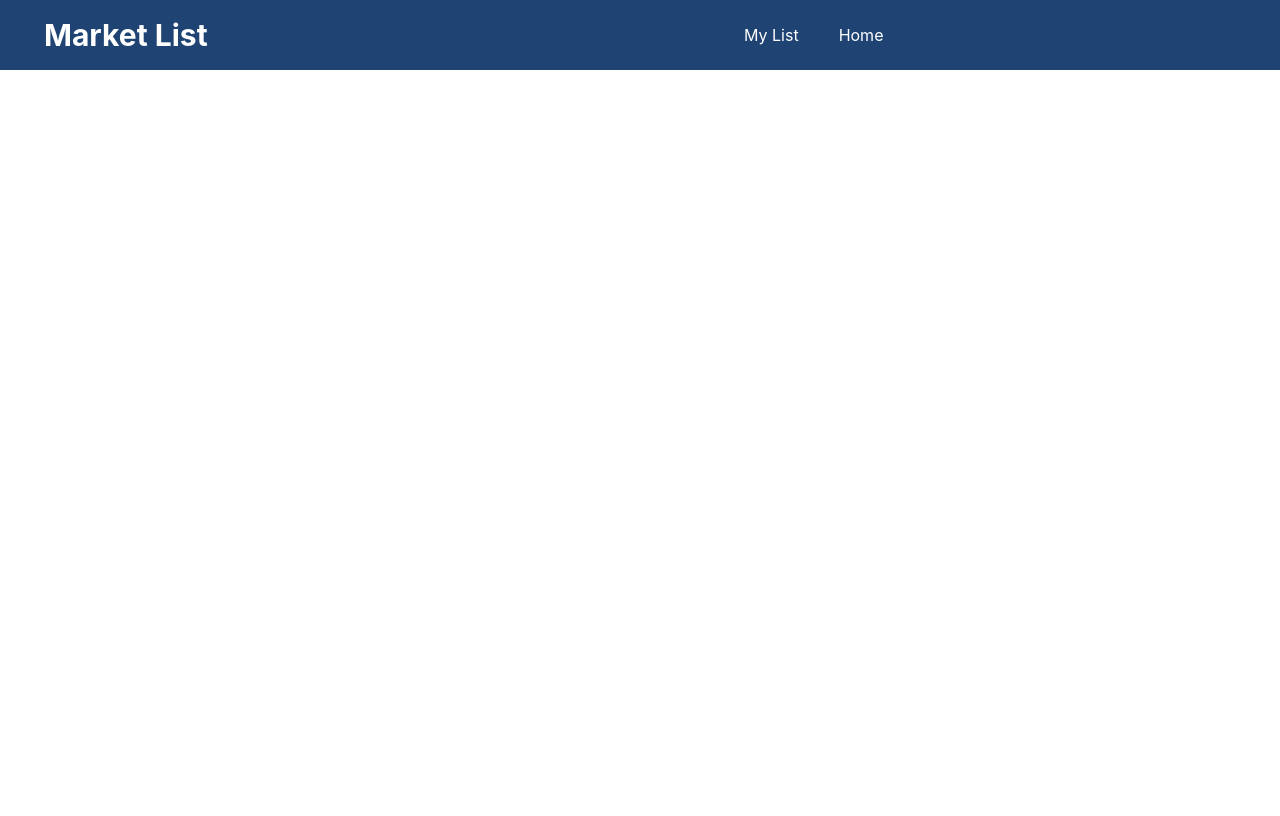
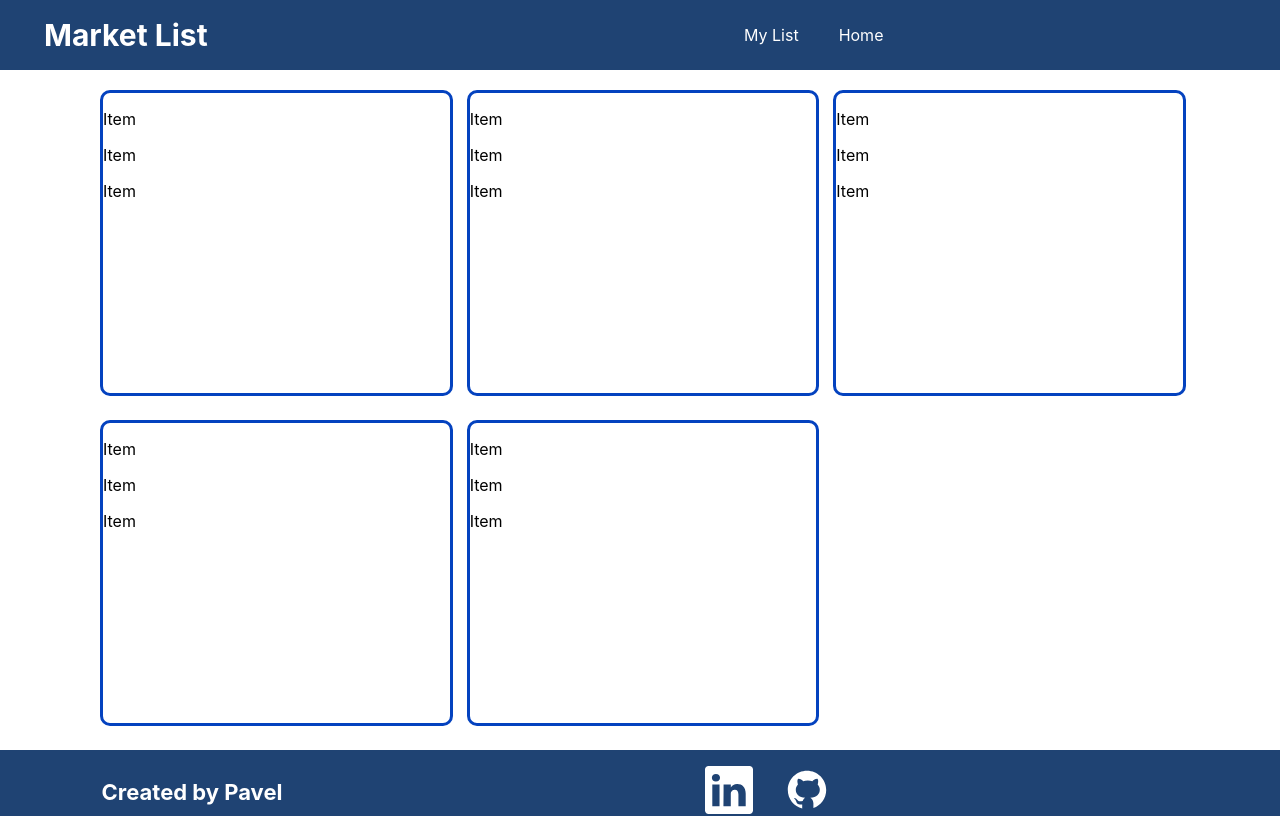
Before and after one commit to montesp/marketplace-list, a React (Create React App) app: page / in a window 1280 px wide. Shown: the top 816 px of the page. Built offline with nearby package versions, Linux system fonts and the light colour scheme.

Commit message:
Home component css has been done

```diff
--- a/src/components/Home/Home.jsx
+++ b/src/components/Home/Home.jsx
@@ -1,9 +1,14 @@
+import { List } from '../common/List/List';
 import './Home.scss';
 
 function Home({children}) {
   return (
     <main className='main'>
-      {children}
+      <List/>
+      <List/>
+      <List/>
+      <List/>
+      <List/>
     </main>
   );
 }
--- a/src/components/Home/Home.scss
+++ b/src/components/Home/Home.scss
@@ -1,7 +1,9 @@
 @import '../../_colors.scss';
 
 .main {
-  width: 100%;
-  height: 800px;
-
+  height: 80vh;
+  display: grid;
+  grid-template-columns: repeat(3, 1fr);
+  gap: 20px;
+  margin: 20px 100px;
 }
--- a/src/components/common/List/List.jsx
+++ b/src/components/common/List/List.jsx
@@ -1,8 +1,12 @@
+import { ListItem } from '../ListItem/ListItem';
 import './_List.scss';
 
 function List() {
   return (
     <section className='list'>
+      <ListItem/>
+      <ListItem/>
+      <ListItem/>
 
     </section>
   );
--- a/src/components/common/List/_List.scss
+++ b/src/components/common/List/_List.scss
@@ -1 +1,8 @@
-@import '../../../colors';
+@import '../../../colors.scss';
+
+.list {
+  width: 100%;
+  height: 300px;
+  border: 3px solid $terciary-color;
+  border-radius: 10px;
+}
--- a/src/components/common/ListItem/ListItem.jsx
+++ b/src/components/common/ListItem/ListItem.jsx
@@ -1,10 +1,8 @@
-import './ListItem.scss';
+import './_ListItem.scss';
 
 function ListItem() {
   return (
-    <section className='list'>
-
-    </section>
+    <p>Item</p>
   );
 }
 
```
